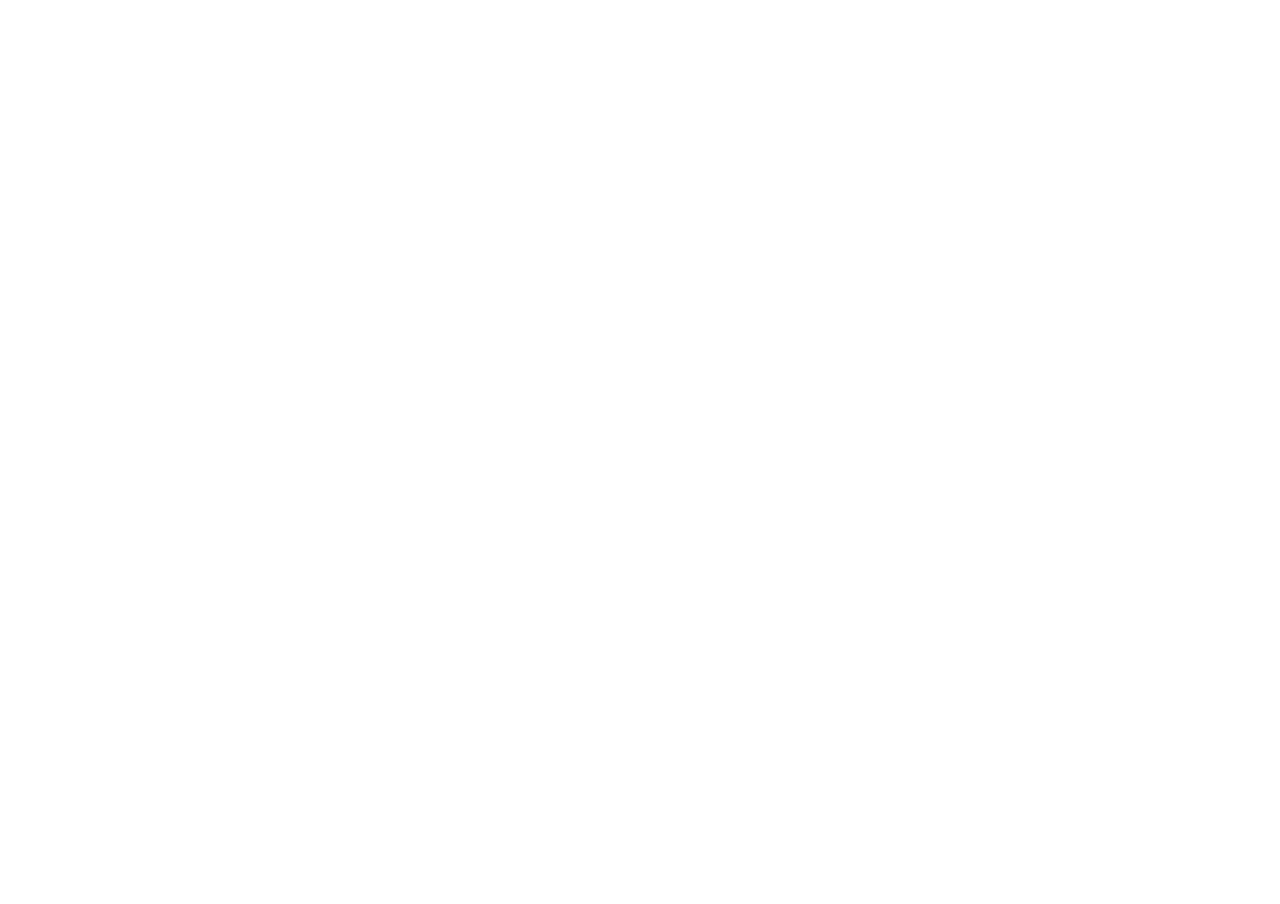
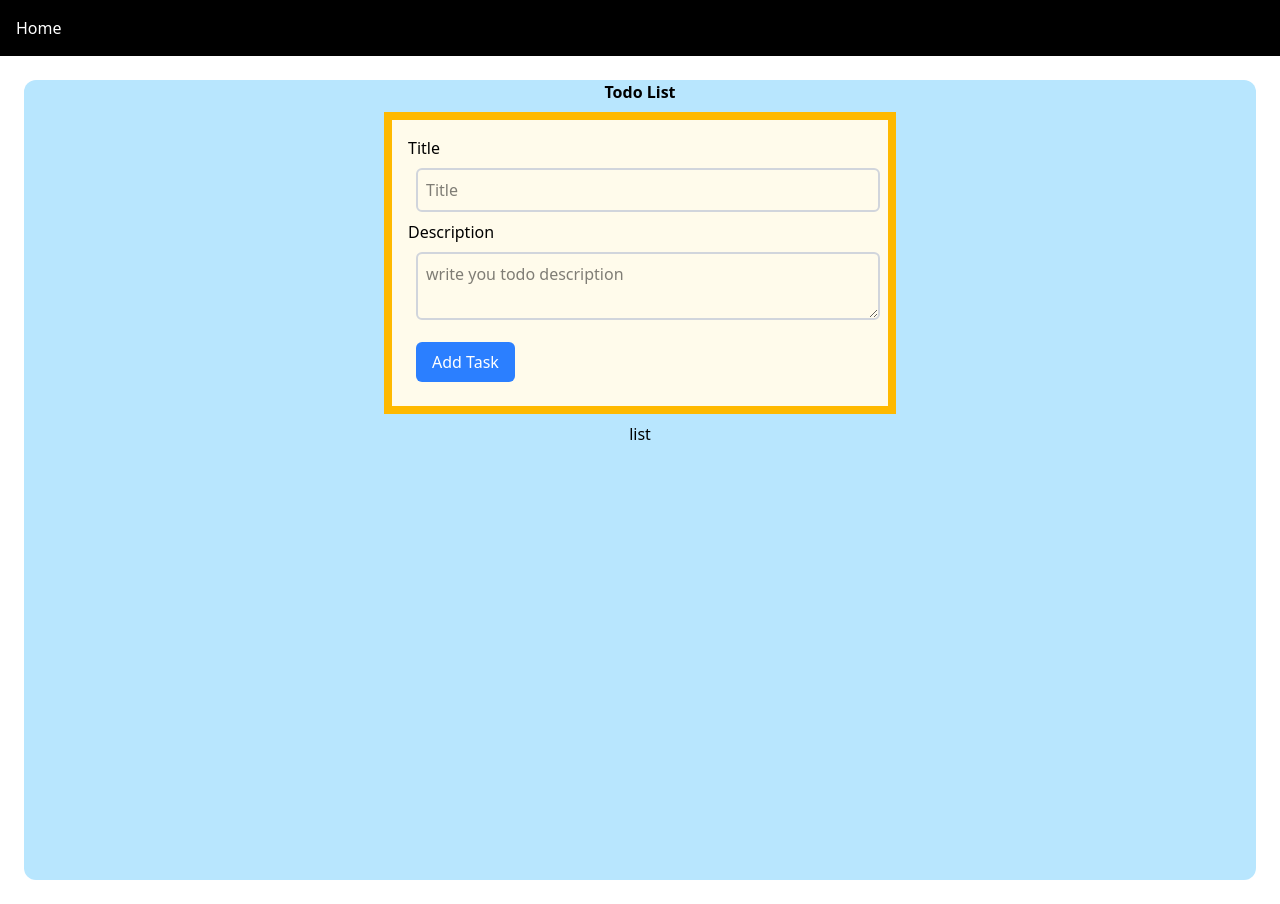
Before and after one commit to bilalcoder26/fullstack-marathon-client, a React (Vite) app: page /mern-app-project/1/todo-apps in a window 1280 px wide. Before the commit this address had no page. Before the commit the page ends 800 px from the top, so only its background shows below. Built offline with nearby package versions, Linux system fonts and the light colour scheme; the HTML template or start-up script is replaced by a standard one.

Commit message:
basic layout of todo frontend

```diff
--- a/src/features/FrontendPractice.tsx
+++ b/src/features/FrontendPractice.tsx
@@ -4,6 +4,7 @@
 import progressBar from "../assets/progressBar.png";
 import Layout from "../layout/Layout";
 import FrontendMachineRound from "./FrontendMachineRound";
+import MernApp from "./MernApp";
 
 const FrontendPractice = () => {
   const navigate = useNavigate();
@@ -109,6 +110,7 @@
         </div>
       </div>
       <FrontendMachineRound />
+      <MernApp />
     </Layout>
   );
 };
--- /dev/null
+++ b/src/features/MernApp.tsx
@@ -0,0 +1,69 @@
+import { useNavigate } from "react-router-dom";
+import Card from "../components/Card";
+import expandingImg from "../assets/expandingImg.jpeg";
+import progressBar from "../assets/progressBar.png";
+import Layout from "../layout/Layout";
+
+const MernApp = () => {
+  const navigate = useNavigate();
+
+
+  const cards2 = [
+    {
+      id: "1",
+      title: "Todo App In MERN STACK",
+      imageUrl: expandingImg,
+      path: "countdown-timer",
+    },
+    {
+      id: "2",
+      title: "Progress Bar",
+      imageUrl: progressBar,
+      path: "progress-bar",
+    },
+
+    { id: "3", title: "Image Gallery" },
+    { id: "4", title: "Animated Buttons" },
+  ];
+
+  return (
+    <Layout>
+
+      {/* Mern apps Section */}
+      <div className="bg-gray-900 py-12 rounded-2xl mt-16">
+        <h1 className="text-3xl sm:text-4xl md:text-5xl font-bold m-6 text-center text-yellow-400">
+          MERN  App small feature
+        </h1>
+
+        <p className="text-lg sm:text-xl md:text-2xl text-center text-gray-300 mb-12">
+          Using React,Node, Mongodb & TypeScript
+        </p>
+
+        <div
+          className="
+      grid
+      gap-6 sm:gap-8
+      grid-cols-1
+      sm:grid-cols-2
+      md:grid-cols-3
+      lg:grid-cols-4
+      px-6
+    "
+        >
+          {cards2.map((card) => (
+            <Card
+              key={card.id}
+              title={card.title}
+              description="Click to expand"
+              imageUrl={card.imageUrl}
+              category="HTML"
+              onClick={() => navigate(`/mern-app-project/${card.id}/todo-apps`)}
+            />
+          ))}
+        </div>
+      </div>
+    </Layout>
+  );
+};
+
+export default MernApp;
--- /dev/null
+++ b/src/pages/MernApps/todoApp/Button.tsx
@@ -0,0 +1,22 @@
+interface ButtonProp{
+    type:string;
+    onClick:() => void;
+    label:string;
+    className:string;
+}
+
+const Button = (Props:ButtonProp) => {
+  return (
+    <div>
+        <button
+            onClick={Props.onClick}
+            className={`bg-blue-500 text-white px-4 py-2 rounded-md m-2 cursor-pointer hover:bg-blue-600 transition-colors${Props.className || ""}`}
+        >
+            {Props.label}
+        </button>
+
+    </div>
+  )
+}
+
+export default Button
--- /dev/null
+++ b/src/pages/MernApps/todoApp/Input.tsx
@@ -0,0 +1,22 @@
+interface InputProps {
+  type: string;
+  placeholder: string;
+  value: string | number;
+  onChange: (e: React.ChangeEvent<HTMLInputElement>) => void;
+  className: string
+}
+const Input = (props: InputProps) => {
+  return (
+    <div>
+      <input
+        type={props.type}
+        placeholder={props.placeholder}
+        value={props.value}
+        onChange={props.onChange}
+        className={`border-2 border-gray-300 rounded-md p-2 w-24 m-2 ${props.className || ""}`}
+      />
+    </div>
+  );
+};
+
+export default Input;
--- /dev/null
+++ b/src/pages/MernApps/todoApp/TodoApp.tsx
@@ -0,0 +1,49 @@
+import Button from "./Button";
+import Input from "./Input";
+
+const TodoApp = () => {
+  return (
+    <div className="bg-sky-200 flex flex-col  items-center min-h-screen w-full rounded-xl">
+      <div>
+        <h1 className="flex justify-center font-bold">Todo List</h1>
+      </div>
+      {/* todo card */}
+      <div className="bg-amber-50  m-2 p-4 w-lg h-full justify-center border-8 border-amber-400 ">
+        <div>
+          <label htmlFor="Title">Title</label>
+          <Input
+            type="text"
+            value=""
+            placeholder="Title"
+            onChange={() => {}}
+            className="w-full"
+          />
+          {/* border-2 border-gray-300 rounded-md p-2 w-24 m-2  */}
+        </div>
+        <div>
+          <label htmlFor="Description">Description</label>
+          <textarea
+            id="message"
+            name="message"
+            className="w-full border-2 border-gray-300 rounded-md p-2 m-2"
+            placeholder="write you todo description"
+          ></textarea>
+        </div>
+        <div>
+          <Button
+            type="submit"
+            label="Add Task"
+            className=""
+            onClick={() => {}}
+          />
+        </div>
+      </div>
+      {/* todo list */}
+      <div>
+        <p>list</p>
+      </div>
+    </div>
+  );
+};
+
+export default TodoApp;
--- a/src/routes/AppRoutes.tsx
+++ b/src/routes/AppRoutes.tsx
@@ -4,6 +4,7 @@
 import ExpandingCard from "../pages/html50days/expandCard/ExpandingCard"
 import CountDownTimer from "../pages/frontendeval/countdownTimer/CountDownTimer"
 import Pokemon from "../pages/MachineRound/Pokemon"
+import TodoApp from "../pages/MernApps/todoApp/TodoApp"
 
 
 const AppRoutes = () => {
@@ -14,7 +15,9 @@
         <Route path="/project/:id/expand-card" element={<ExpandingCard />} />
         <Route path="/exercise/:id/countdown-timer" element={<CountDownTimer />} />
         <Route path="/machine-round/:id/pokemon" element={<Pokemon />} />
+        <Route path="/mern-app-project/:id/todo-apps" element={<TodoApp />} />
       </Route>
+
     </Routes>
   )
 }
```
